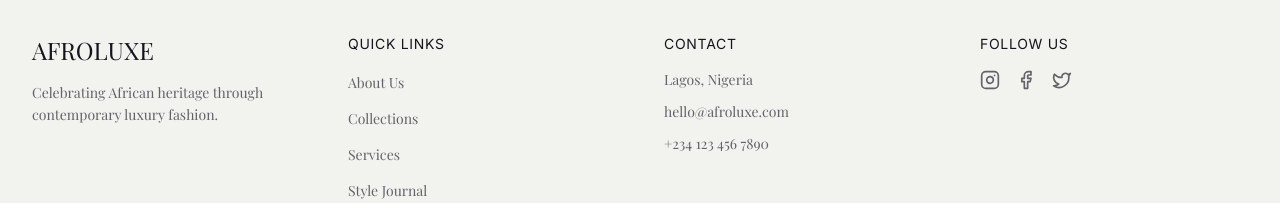
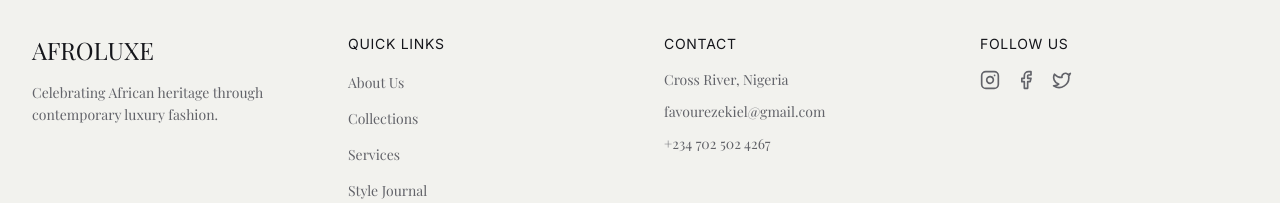
Before and after one commit to Isonguyo/v0-afroluxe-clothing-website, a Next.js app: page / in a window 1280 px wide. Shown: the part 3312-3515 px from the top of the page. Built offline with nearby package versions, Linux system fonts and the light colour scheme; a web font is replaced by a local one.

Commit message:
Update contact information in footer component

```diff
--- a/components/footer.tsx
+++ b/components/footer.tsx
@@ -57,15 +57,15 @@ export function Footer() {
           <div>
             <h4 className="text-sm uppercase tracking-wider mb-4 font-mono">Contact</h4>
             <ul className="space-y-3 text-sm text-muted-foreground">
-              <li>Lagos, Nigeria</li>
+              <li>Cross River, Nigeria</li>
               <li>
                 <a href="mailto:hello@afroluxe.com" className="hover:text-foreground transition-colors">
-                  hello@afroluxe.com
+                 favourezekiel@gmail.com
                 </a>
               </li>
               <li>
-                <a href="tel:+2341234567890" className="hover:text-foreground transition-colors">
-                  +234 123 456 7890
+                <a href="tel:+234 702 502 4267" className="hover:text-foreground transition-colors">
+                  +234 702 502 4267
                 </a>
               </li>
             </ul>
```
